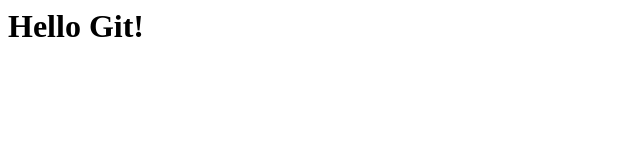
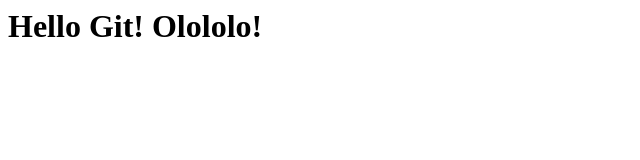
Before and after one commit to EvgenySkaletskii/git-sample, a plain HTML site: page index.html in a window 1280 px wide. Shown: the whole page, without its empty margins (0-640 px from the left). Drawn offline with Linux system fonts and the light colour scheme.

Commit message:
Newly commit

```diff
--- a/index.html
+++ b/index.html
@@ -1 +1 @@
-<h1>Hello Git!</h1>
+<h1>Hello Git! Olololo!</h1>
```
